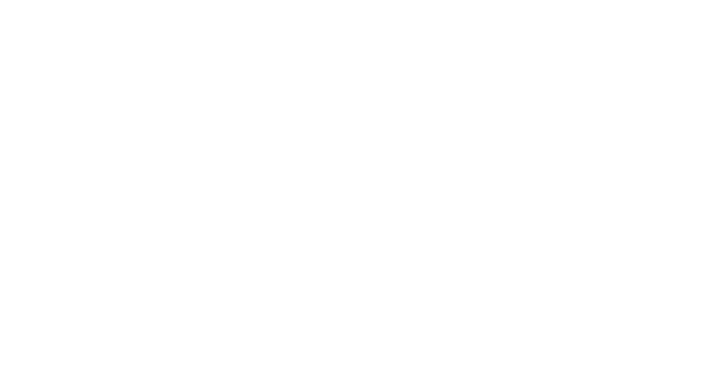
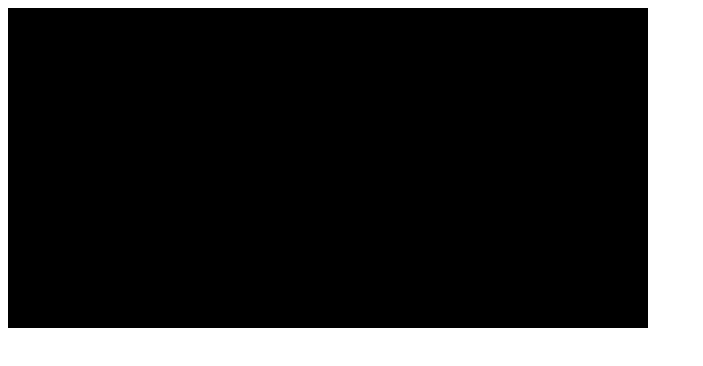
Before and after one commit to annnoo/chip8-typescript, a website built with webpack: page dist/index.html in a window 1280 px wide. Shown: the whole page, without its empty margins (0-703 px from the left). Built offline with nearby package versions, Linux system fonts and the light colour scheme.

Commit message:
added first renderer

```diff
--- /dev/null
+++ b/src/CanvasRenderer.ts
@@ -0,0 +1,37 @@
+import { Renderer } from './Renderer';
+
+export class CanvasRenderer extends Renderer {
+  canvas: HTMLCanvasElement
+  context: CanvasRenderingContext2D;
+  scale: number = 1;
+  constructor(canvas: HTMLCanvasElement) {
+    super();
+    console.log(canvas.height)
+    this.canvas = canvas;
+    this.context = this.canvas.getContext('2d')
+    this.scale = this.canvas.height / this.resolution.height;
+  }
+
+
+  render(pixels: boolean[]): void {
+    this.context.putImageData(this.createImageData(), 0, 0)
+  }
+
+  createImageData() {
+    const imageData: ImageData = new ImageData(this.resolution.width * this.scale, this.resolution.height * this.scale);
+    for (let i = 0; i < imageData.data.length; i += 4) {
+      // Percentage in the x direction, times 255
+      let x = (i % 40) / 40 * 255;
+      // Percentage in the y direction, times 255
+      let y = Math.ceil(i / 400) / 100 * 255;
+
+      // Modify pixel data
+      imageData.data[i + 0] = 0;        // R value
+      imageData.data[i + 1] = 0;        // G value
+      imageData.data[i + 2] = 0;  // B value
+      imageData.data[i + 3] = 255;      // A value
+    }
+    return imageData;
+  }
+
+}
--- /dev/null
+++ b/src/Renderer.ts
@@ -0,0 +1,13 @@
+export abstract class Renderer {
+  resolution = {
+    width: 64,
+    height: 32
+  };
+
+  get pixelCount() {
+    return this.resolution.height * this.resolution.width;
+  }
+  pixels: boolean[] = new Array(this.pixelCount);
+
+  abstract render(pixels: boolean[]): void;
+}
--- a/src/index.ts
+++ b/src/index.ts
@@ -1,4 +1,8 @@
 import * as chip from './chip8'
-
+import { CanvasRenderer } from './CanvasRenderer';
+const canvas = document.getElementById('canvas') as HTMLCanvasElement;
 const l = new chip.Chip8()
 console.log("h21i")
+
+const renderer = new CanvasRenderer(canvas);
+renderer.render([])
```
Also changed, not shown: dist/index.html.
